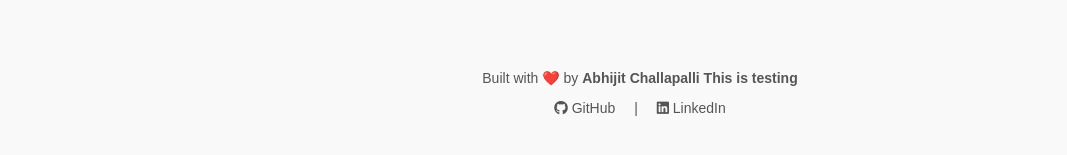
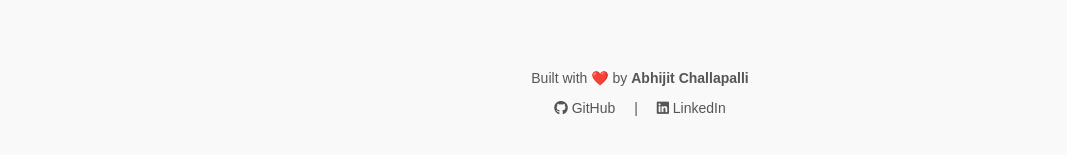
Before and after one commit to AbhijitChallapalli/ResearchTree, a plain HTML site: page index.html in a window 1280 px wide. Shown: the part 639-794 px from the top of the page, without its empty margins (0-1067 px from the left). Drawn offline with nearby package versions, Linux system fonts and the light colour scheme; no server answers.

Commit message:
revert test change

```diff
--- a/index.html
+++ b/index.html
@@ -52,7 +52,7 @@
   <div id="tree-container"></div>
 
   <footer style="text-align: center; margin-top: 40px; font-size: 14px; color: #555;">
-  <p>Built with ❤️ by <strong>Abhijit Challapalli This is testing</strong></p>
+  <p>Built with ❤️ by <strong>Abhijit Challapalli</strong></p>
   <p>
     <a href="https://github.com/AbhijitChallapalli" target="_blank" style="margin-right: 15px; text-decoration: none; color: inherit;">
       <i class="fab fa-github"></i> GitHub
```
